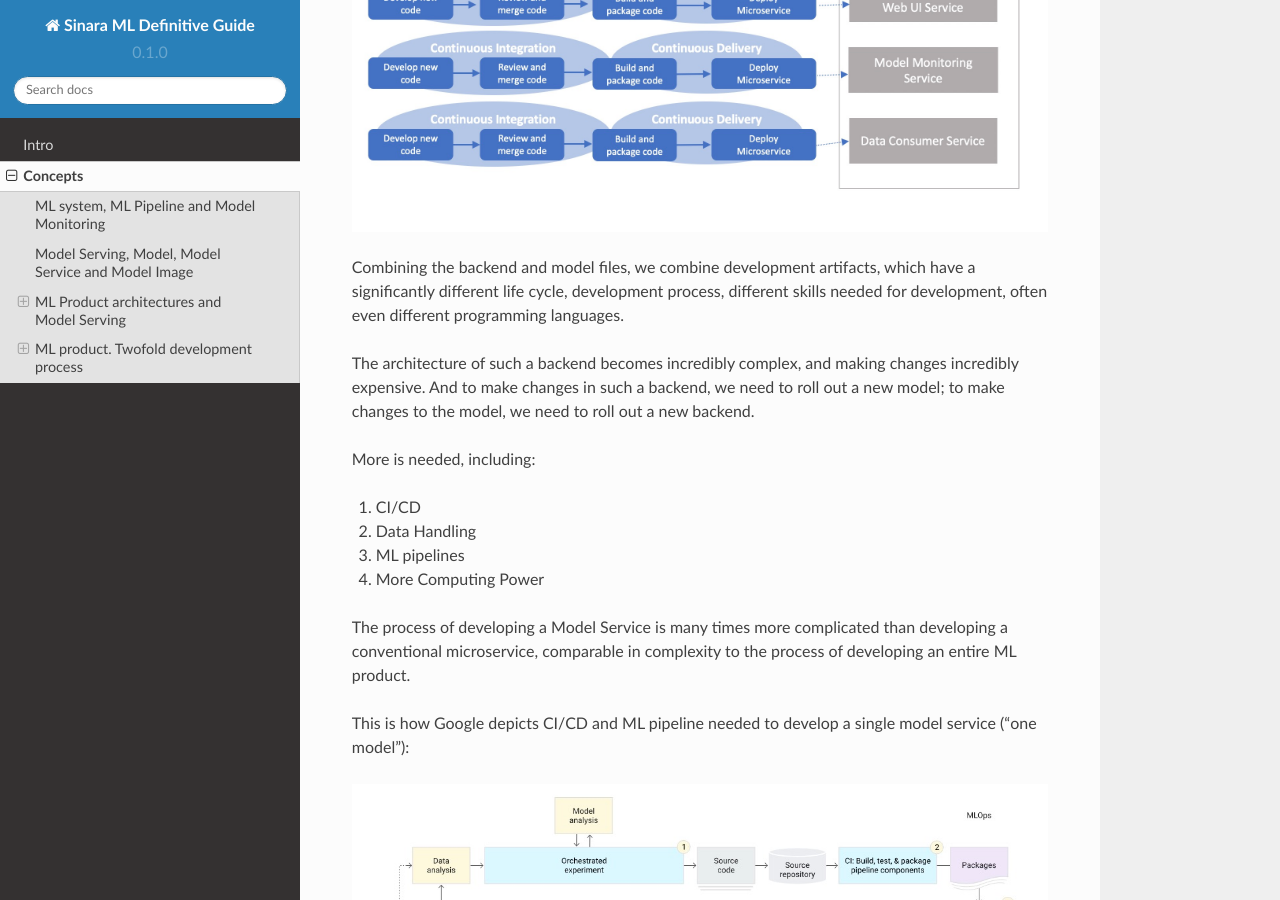
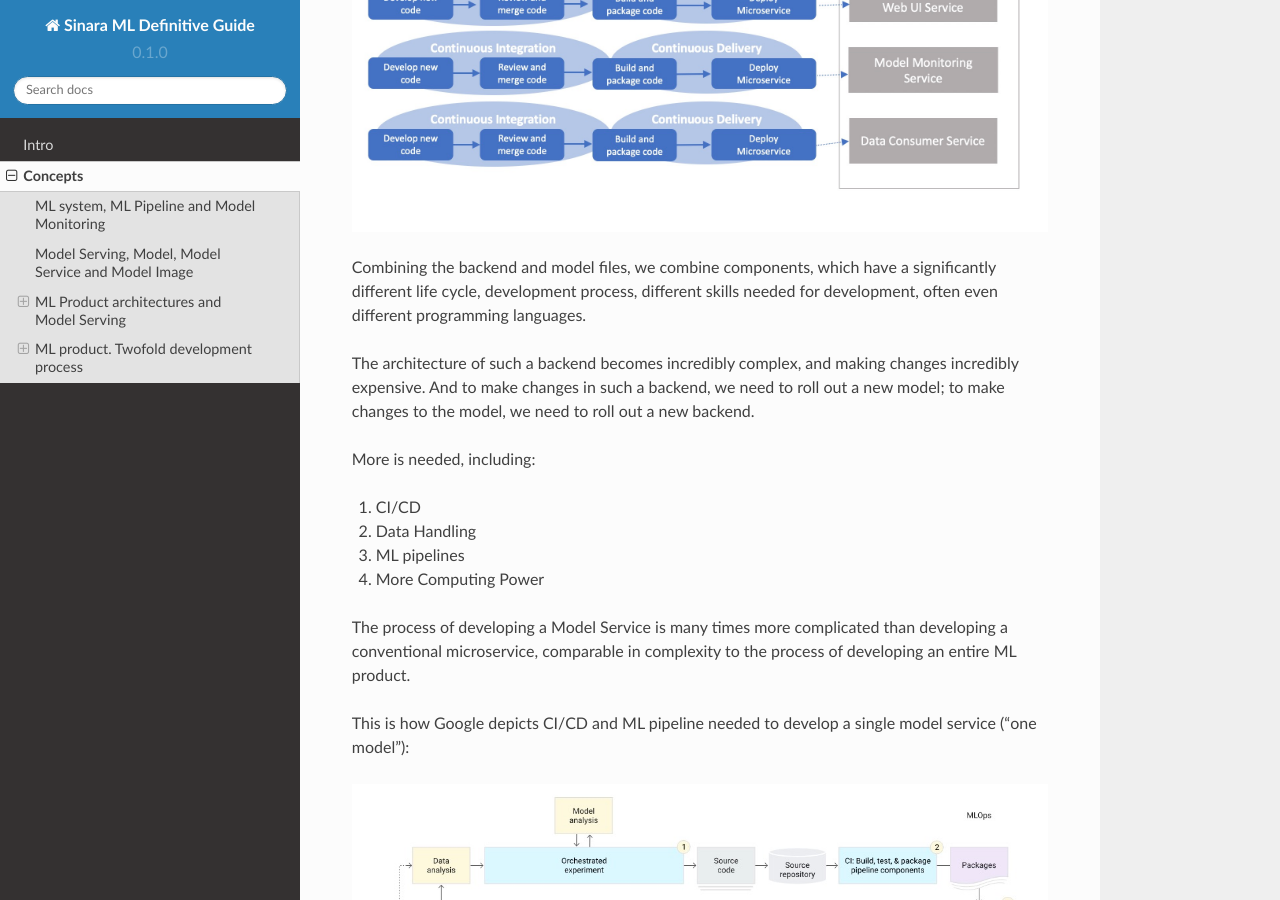
Before and after one commit to 4-DS/SinaraML-Def-Guide, a Sphinx documentation site: the page built from docs/source/concepts.rst, in a window 1280 px wide and 900 px high, scrolled down 6321 px. Built offline with Sphinx 7.4.7 and the Read the Docs theme 2.0.0, drawn with Linux system fonts in a browser that asks for light colours.

Commit message:
Update concepts.rst

```diff
--- a/docs/source/concepts.rst
+++ b/docs/source/concepts.rst
@@ -118,7 +118,7 @@ The result is an architectural anti-pattern, one of the common reasons why ML pr
 
 .. image:: ml_product_antipattern.jpeg
 
-Combining the backend and model files, we combine  development artifacts, which have a significantly different life cycle, development process, different skills needed for development, often even different programming languages.
+Combining the backend and model files, we combine components, which have a significantly different life cycle, development process, different skills needed for development, often even different programming languages.
 
 The architecture of such a backend becomes incredibly complex, and making changes incredibly expensive. And to make changes in such a backend, we need to roll out a new model; to make changes to the model, we need to roll out a new backend.
 
```
